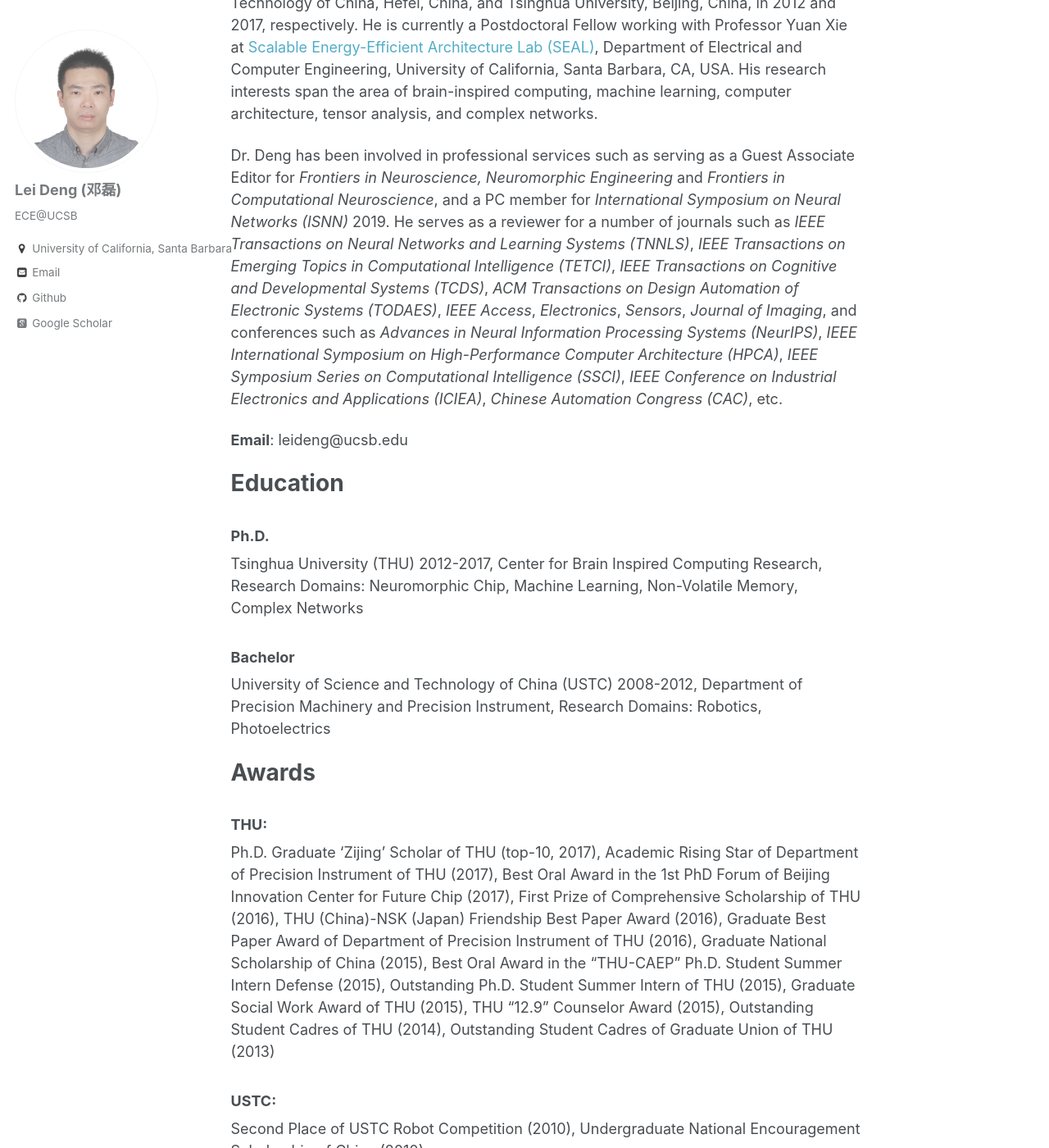
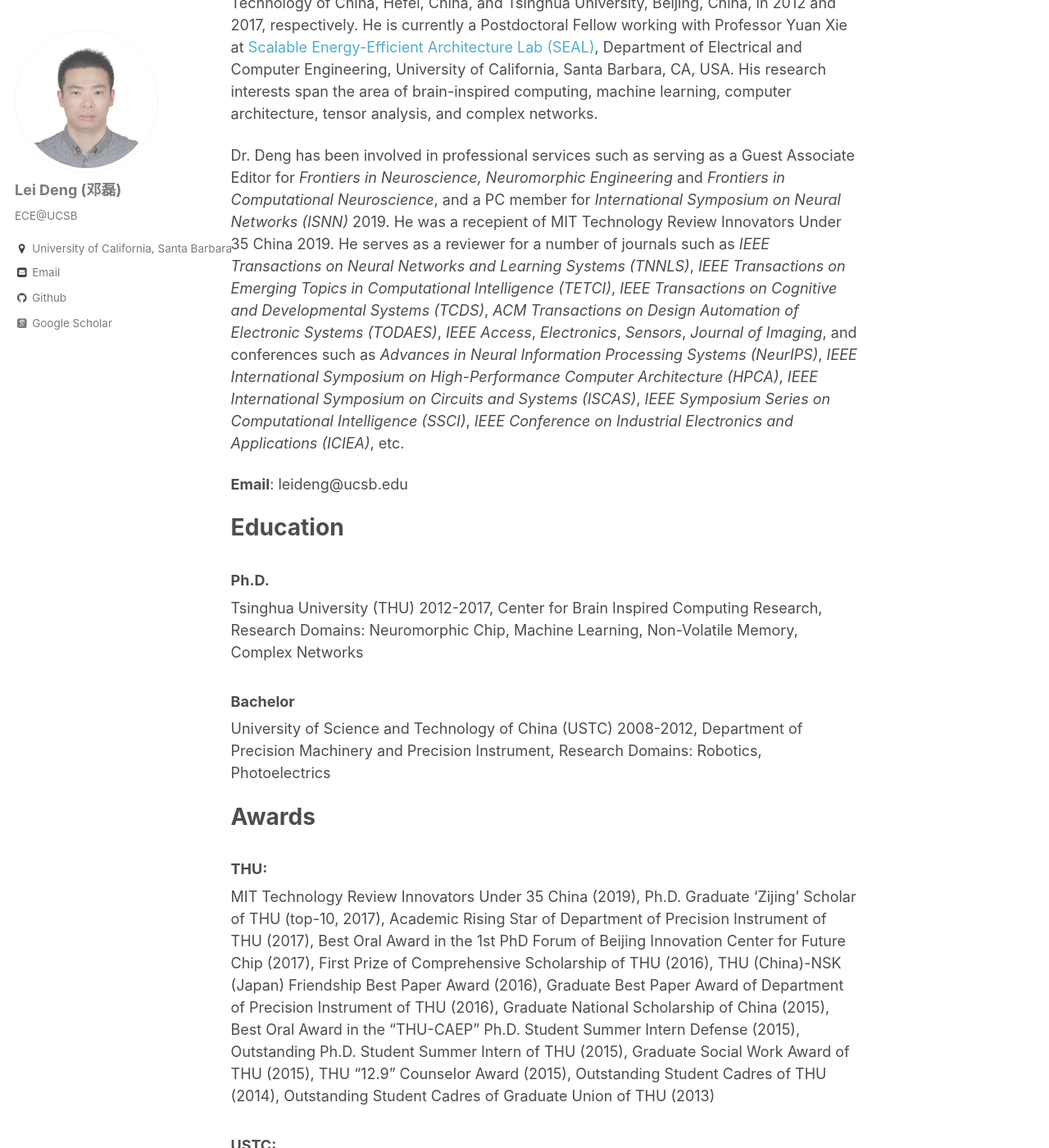
Before and after one commit to dllfei/dllfei.github.io, a Jekyll site: the page built from _pages/about.md, in a window 1280 px wide and 1400 px high, scrolled down 197 px. Shown: the whole window at 82% size. Built offline with Jekyll 4.4.1, drawn with Linux system fonts in a browser that asks for light colours; some web fonts are replaced.

Commit message:
Update about.md

```diff
--- a/_pages/about.md
+++ b/_pages/about.md
@@ -10,7 +10,7 @@ redirect_from:
 
 Lei Deng received his B.E. degree and Ph.D. degree from University of Science and Technology of China, Hefei, China, and Tsinghua University, Beijing, China, in 2012 and 2017, respectively. He is currently a Postdoctoral Fellow working with Professor Yuan Xie at [Scalable Energy-Efficient Architecture Lab (SEAL)](https://seal.ece.ucsb.edu/), Department of Electrical and Computer Engineering, University of California, Santa Barbara, CA, USA. His research interests span the area of brain-inspired computing, machine learning, computer architecture, tensor analysis, and complex networks.
 
-Dr. Deng has been involved in professional services such as serving as a Guest Associate Editor for *Frontiers in Neuroscience, Neuromorphic Engineering* and *Frontiers in Computational Neuroscience*, and a PC member for *International Symposium on Neural Networks (ISNN)* 2019. He serves as a reviewer for a number of journals such as *IEEE Transactions on Neural Networks and Learning Systems (TNNLS)*, *IEEE Transactions on Emerging Topics in Computational Intelligence (TETCI)*, *IEEE Transactions on Cognitive and Developmental Systems (TCDS)*, *ACM Transactions on Design Automation of Electronic Systems (TODAES)*, *IEEE Access*, *Electronics*, *Sensors*, *Journal of Imaging*, and conferences such as *Advances in Neural Information Processing Systems (NeurIPS)*, *IEEE International Symposium on High-Performance Computer Architecture (HPCA)*, *IEEE Symposium Series on Computational Intelligence (SSCI)*, *IEEE Conference on Industrial Electronics and Applications (ICIEA)*, *Chinese Automation Congress (CAC)*, etc.
+Dr. Deng has been involved in professional services such as serving as a Guest Associate Editor for *Frontiers in Neuroscience, Neuromorphic Engineering* and *Frontiers in Computational Neuroscience*, and a PC member for *International Symposium on Neural Networks (ISNN)* 2019. He was a recepient of MIT Technology Review Innovators Under 35 China 2019. He serves as a reviewer for a number of journals such as *IEEE Transactions on Neural Networks and Learning Systems (TNNLS)*, *IEEE Transactions on Emerging Topics in Computational Intelligence (TETCI)*, *IEEE Transactions on Cognitive and Developmental Systems (TCDS)*, *ACM Transactions on Design Automation of Electronic Systems (TODAES)*, *IEEE Access*, *Electronics*, *Sensors*, *Journal of Imaging*, and conferences such as *Advances in Neural Information Processing Systems (NeurIPS)*, *IEEE International Symposium on High-Performance Computer Architecture (HPCA)*, *IEEE International Symposium on Circuits and Systems (ISCAS)*, *IEEE Symposium Series on Computational Intelligence (SSCI)*, *IEEE Conference on Industrial Electronics and Applications (ICIEA)*, etc.
 
 **Email**: leideng@ucsb.edu
 
@@ -25,7 +25,7 @@ University of Science and Technology of China (USTC) 2008-2012, Department of Pr
 Awards
 ======
 ### THU:
-Ph.D. Graduate ‘Zijing’ Scholar of THU (top-10, 2017), Academic Rising Star of Department of Precision Instrument of THU (2017), Best Oral Award in the 1st PhD Forum of Beijing Innovation Center for Future Chip (2017), First Prize of Comprehensive Scholarship of THU (2016), THU (China)-NSK (Japan) Friendship Best Paper Award (2016), Graduate Best Paper Award of Department of Precision Instrument of THU (2016), Graduate National Scholarship of China (2015), Best Oral Award in the “THU-CAEP” Ph.D. Student Summer Intern Defense (2015), Outstanding Ph.D. Student Summer Intern of THU (2015), Graduate Social Work Award of THU (2015), THU “12.9” Counselor Award (2015), Outstanding Student Cadres of THU (2014), Outstanding Student Cadres of Graduate Union of THU (2013)
+MIT Technology Review Innovators Under 35 China (2019), Ph.D. Graduate ‘Zijing’ Scholar of THU (top-10, 2017), Academic Rising Star of Department of Precision Instrument of THU (2017), Best Oral Award in the 1st PhD Forum of Beijing Innovation Center for Future Chip (2017), First Prize of Comprehensive Scholarship of THU (2016), THU (China)-NSK (Japan) Friendship Best Paper Award (2016), Graduate Best Paper Award of Department of Precision Instrument of THU (2016), Graduate National Scholarship of China (2015), Best Oral Award in the “THU-CAEP” Ph.D. Student Summer Intern Defense (2015), Outstanding Ph.D. Student Summer Intern of THU (2015), Graduate Social Work Award of THU (2015), THU “12.9” Counselor Award (2015), Outstanding Student Cadres of THU (2014), Outstanding Student Cadres of Graduate Union of THU (2013)
 
 ### USTC:
 Second Place of USTC Robot Competition (2010), Undergraduate National Encouragement Scholarship of China (2010)
```
